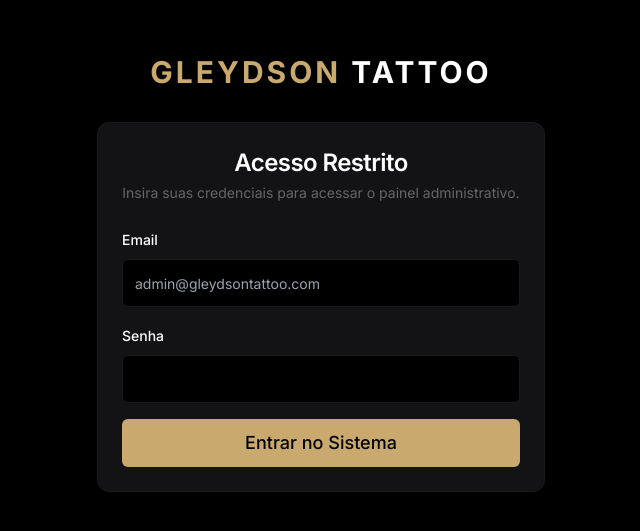
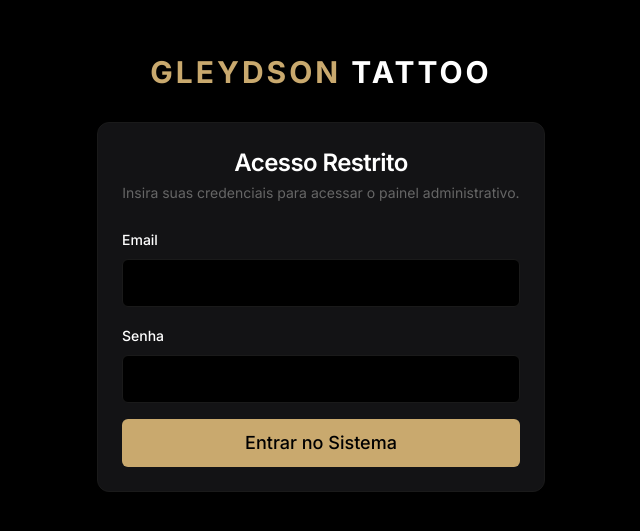
Before and after one commit to deverick091/gleydsontattoo, a Next.js app in the folder frontend/: page /auth/login in a window 1280 px wide. Shown: the part 127-658 px from the top of the page, without its empty margins (319-959 px from the left). Built offline with nearby package versions, Linux system fonts and the light colour scheme; no server answers.

Commit message:
fix: remover placeholder do email no login

```diff
--- a/frontend/src/app/auth/login/page.tsx
+++ b/frontend/src/app/auth/login/page.tsx
@@ -52,7 +52,7 @@ export default function LoginPage() {
             <form onSubmit={handleSubmit} className="space-y-4">
               <div className="space-y-2">
                 <label htmlFor="email" className="text-sm font-medium text-white">Email</label>
-                <Input id="email" name="email" type="email" autoComplete="username" placeholder="admin@gleydsontattoo.com" required className="h-12" />
+                <Input id="email" name="email" type="email" autoComplete="username" required className="h-12" />
               </div>
               <div className="space-y-2">
                 <label htmlFor="password" className="text-sm font-medium text-white">Senha</label>
```
